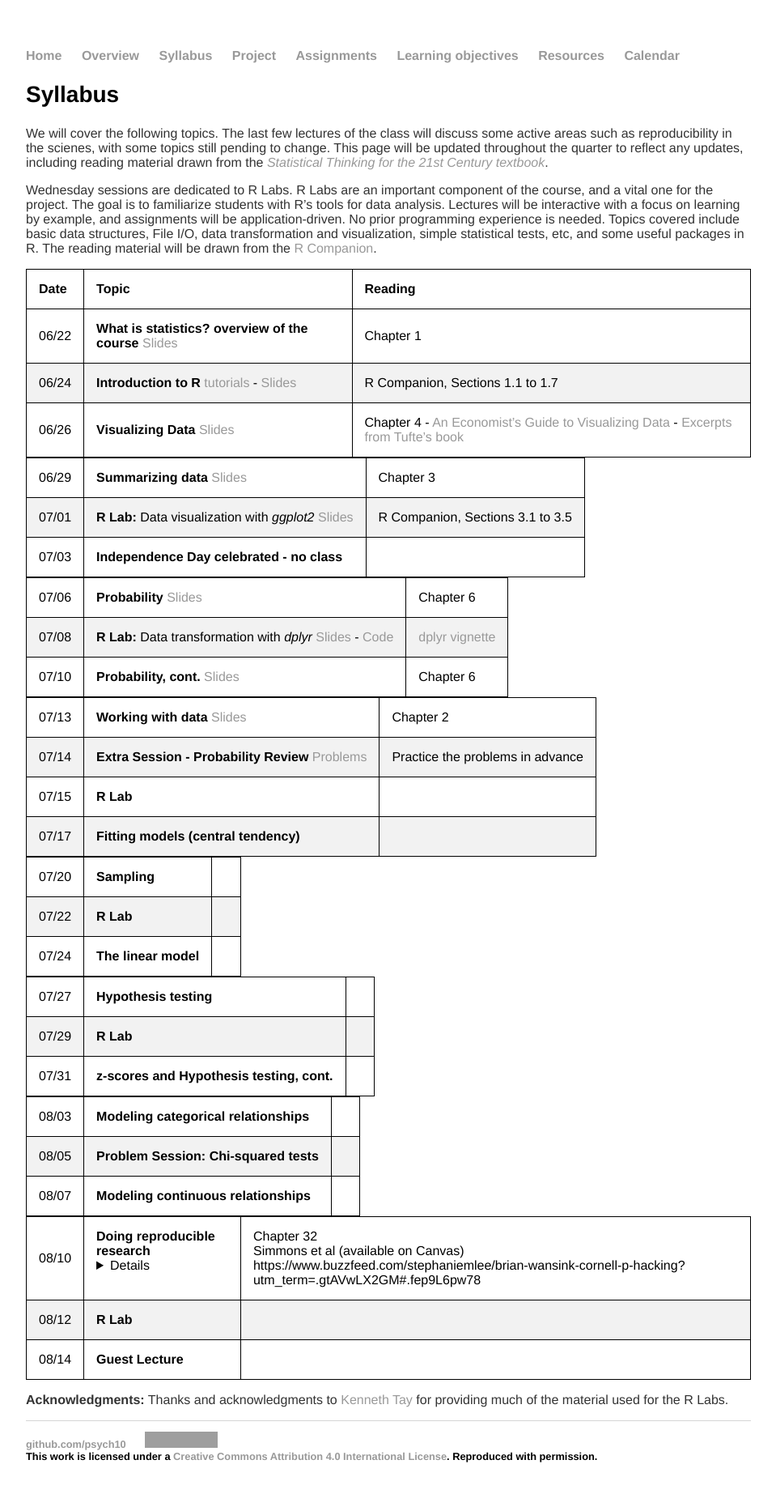
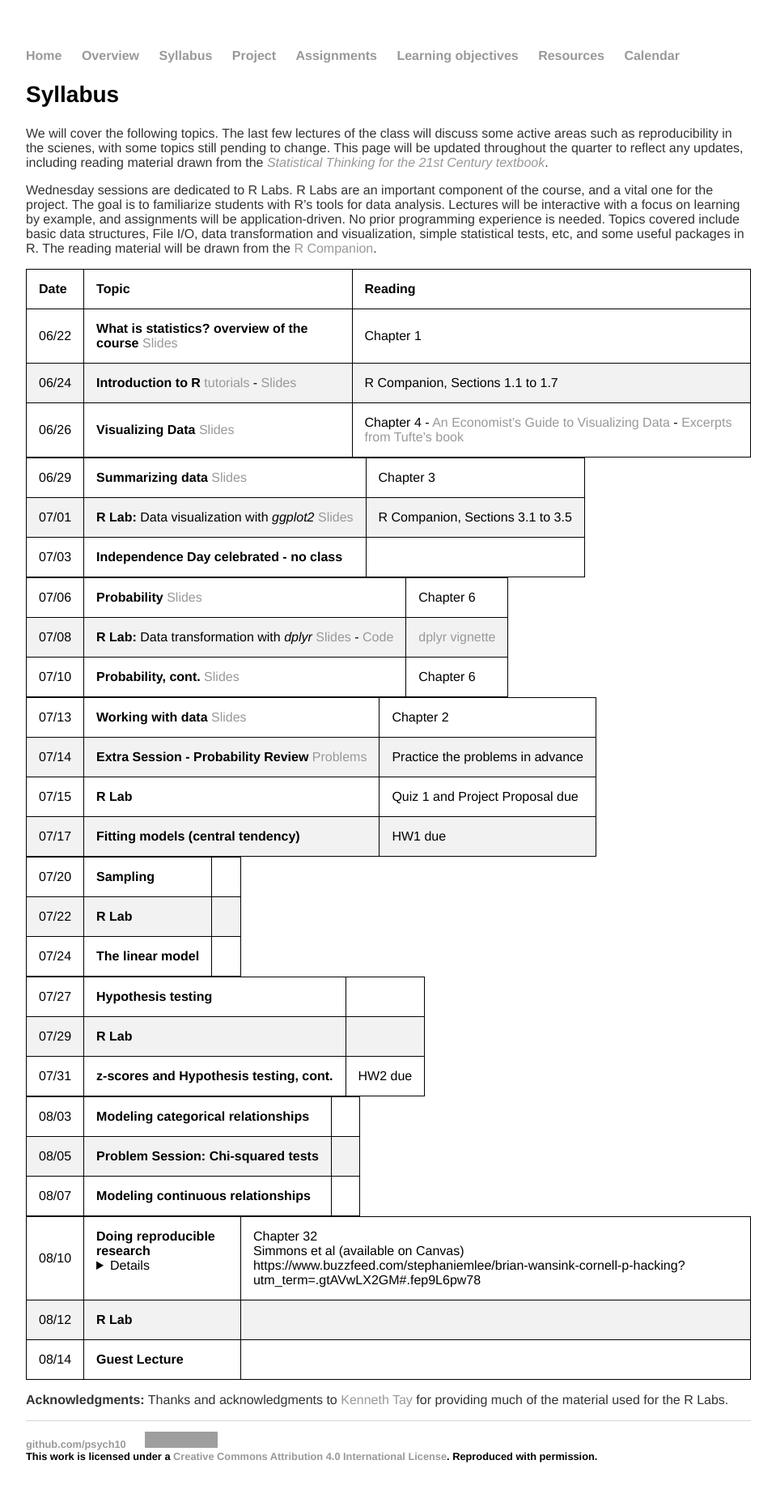
Before and after one commit to stats60/stats60.github.io, a Jekyll site: the page built from syllabus/index.md, in a window 1280 px wide. Shown: the whole page at 81% size, without its empty margins (160-1119 px from the left). Built offline with Jekyll 4.4.1, drawn with Linux system fonts in a browser that asks for light colours; our own code applies the rules of GitHub Pages for plain Markdown files; grey boxes are pictures that could not be loaded.

Commit message:
due dates

```diff
--- a/syllabus/index.md
+++ b/syllabus/index.md
@@ -26,8 +26,8 @@ Wednesday sessions are dedicated to R Labs. R Labs are an important component of
 
 |07/13 |**Working with data** [Slides](../slides/06.pdf)|Chapter 2|
 |07/14 |**Extra Session - Probability Review** [Problems](../slides/problem_session1.pdf)| Practice the problems in advance|
-|07/15 |**R Lab**||
-|07/17 |**Fitting models (central tendency)**||
+|07/15 |**R Lab**|Quiz 1 and Project Proposal due|
+|07/17 |**Fitting models (central tendency)**|HW1 due|
 
 |07/20 |**Sampling**||
 |07/22 |**R Lab**||
@@ -35,7 +35,7 @@ Wednesday sessions are dedicated to R Labs. R Labs are an important component of
 
 |07/27 |**Hypothesis testing**||
 |07/29 |**R Lab**||
-|07/31 |**z-scores and Hypothesis testing, cont.**||
+|07/31 |**z-scores and Hypothesis testing, cont.**|HW2 due|
 
 |08/03 |**Modeling categorical relationships**||
 |08/05 | **Problem Session: Chi-squared tests**||
```
